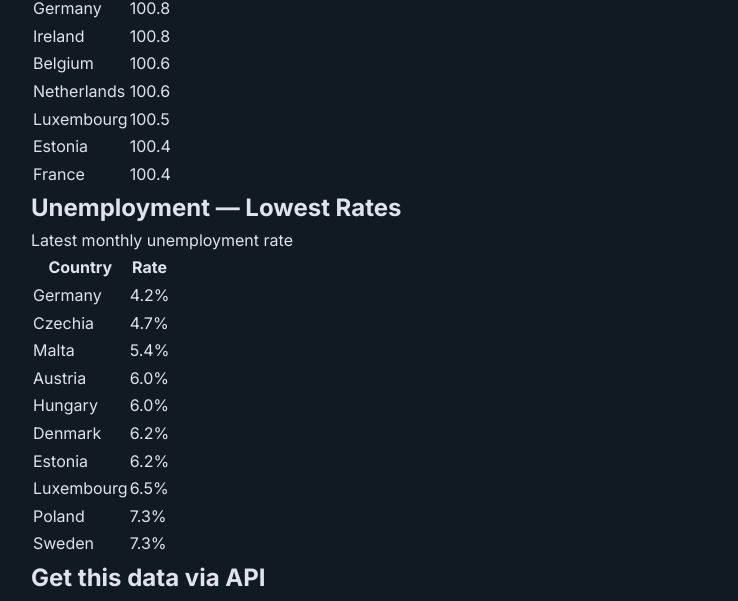
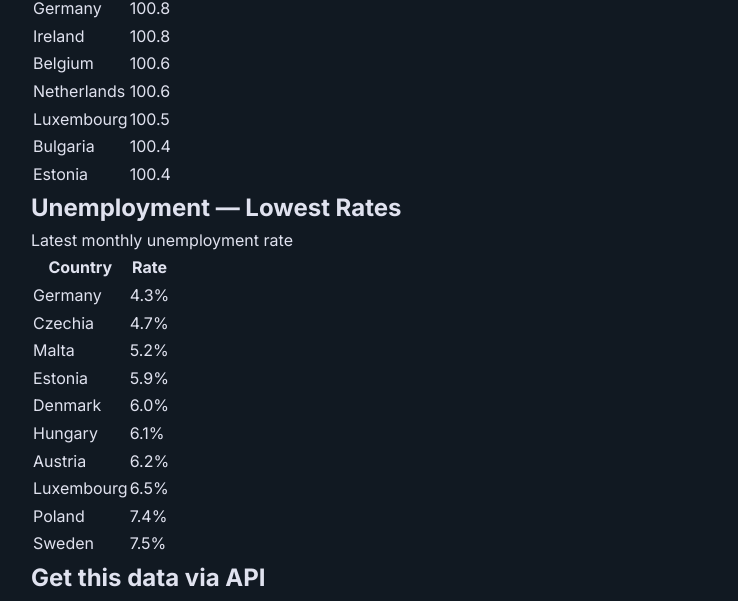
Before and after one commit to aethar-dev/aethar-data-pages, a Next.js app: page /reports/weekly-2026-w24 in a window 1280 px wide. Shown: the part 771-1372 px from the top of the page, without its empty margins (83-821 px from the left). Built offline with nearby package versions, Linux system fonts and the light colour scheme.

Commit message:
data: weekly report 2026-06-14 [skip ci]

```diff
--- a/app/reports/weekly-2026-w24/page.tsx
+++ b/app/reports/weekly-2026-w24/page.tsx
@@ -103,12 +103,12 @@
                 <td className="py-2 pr-4 text-sm text-white">Luxembourg</td>
                 <td className="py-2 text-right font-mono text-sm text-[#4DD0E1]">100.5</td>
               </tr>
+              <tr key="BG" className="border-b border-[#2A2D3A]/50">
+                <td className="py-2 pr-4 text-sm text-white">Bulgaria</td>
+                <td className="py-2 text-right font-mono text-sm text-[#4DD0E1]">100.4</td>
+              </tr>
               <tr key="EE" className="border-b border-[#2A2D3A]/50">
                 <td className="py-2 pr-4 text-sm text-white">Estonia</td>
-                <td className="py-2 text-right font-mono text-sm text-[#4DD0E1]">100.4</td>
-              </tr>
-              <tr key="FR" className="border-b border-[#2A2D3A]/50">
-                <td className="py-2 pr-4 text-sm text-white">France</td>
                 <td className="py-2 text-right font-mono text-sm text-[#4DD0E1]">100.4</td>
               </tr>
           </tbody>
@@ -124,7 +124,7 @@
           <tbody>
               <tr key="DE" className="border-b border-[#2A2D3A]/50">
                 <td className="py-2 pr-4 text-sm text-white">Germany</td>
-                <td className="py-2 text-right font-mono text-sm text-[#4DD0E1]">4.2%</td>
+                <td className="py-2 text-right font-mono text-sm text-[#4DD0E1]">4.3%</td>
               </tr>
               <tr key="CZ" className="border-b border-[#2A2D3A]/50">
                 <td className="py-2 pr-4 text-sm text-white">Czechia</td>
@@ -132,22 +132,22 @@
               </tr>
               <tr key="MT" className="border-b border-[#2A2D3A]/50">
                 <td className="py-2 pr-4 text-sm text-white">Malta</td>
-                <td className="py-2 text-right font-mono text-sm text-[#4DD0E1]">5.4%</td>
+                <td className="py-2 text-right font-mono text-sm text-[#4DD0E1]">5.2%</td>
               </tr>
-              <tr key="AT" className="border-b border-[#2A2D3A]/50">
-                <td className="py-2 pr-4 text-sm text-white">Austria</td>
+              <tr key="EE" className="border-b border-[#2A2D3A]/50">
+                <td className="py-2 pr-4 text-sm text-white">Estonia</td>
+                <td className="py-2 text-right font-mono text-sm text-[#4DD0E1]">5.9%</td>
+              </tr>
+              <tr key="DK" className="border-b border-[#2A2D3A]/50">
+                <td className="py-2 pr-4 text-sm text-white">Denmark</td>
                 <td className="py-2 text-right font-mono text-sm text-[#4DD0E1]">6.0%</td>
               </tr>
               <tr key="HU" className="border-b border-[#2A2D3A]/50">
                 <td className="py-2 pr-4 text-sm text-white">Hungary</td>
-                <td className="py-2 text-right font-mono text-sm text-[#4DD0E1]">6.0%</td>
+                <td className="py-2 text-right font-mono text-sm text-[#4DD0E1]">6.1%</td>
               </tr>
-              <tr key="DK" className="border-b border-[#2A2D3A]/50">
-                <td className="py-2 pr-4 text-sm text-white">Denmark</td>
-                <td className="py-2 text-right font-mono text-sm text-[#4DD0E1]">6.2%</td>
-              </tr>
-              <tr key="EE" className="border-b border-[#2A2D3A]/50">
-                <td className="py-2 pr-4 text-sm text-white">Estonia</td>
+              <tr key="AT" className="border-b border-[#2A2D3A]/50">
+                <td className="py-2 pr-4 text-sm text-white">Austria</td>
                 <td className="py-2 text-right font-mono text-sm text-[#4DD0E1]">6.2%</td>
               </tr>
               <tr key="LU" className="border-b border-[#2A2D3A]/50">
@@ -156,11 +156,11 @@
               </tr>
               <tr key="PL" className="border-b border-[#2A2D3A]/50">
                 <td className="py-2 pr-4 text-sm text-white">Poland</td>
-                <td className="py-2 text-right font-mono text-sm text-red-400">7.3%</td>
+                <td className="py-2 text-right font-mono text-sm text-red-400">7.4%</td>
               </tr>
               <tr key="SE" className="border-b border-[#2A2D3A]/50">
                 <td className="py-2 pr-4 text-sm text-white">Sweden</td>
-                <td className="py-2 text-right font-mono text-sm text-red-400">7.3%</td>
+                <td className="py-2 text-right font-mono text-sm text-red-400">7.5%</td>
               </tr>
           </tbody>
         </table>
```
